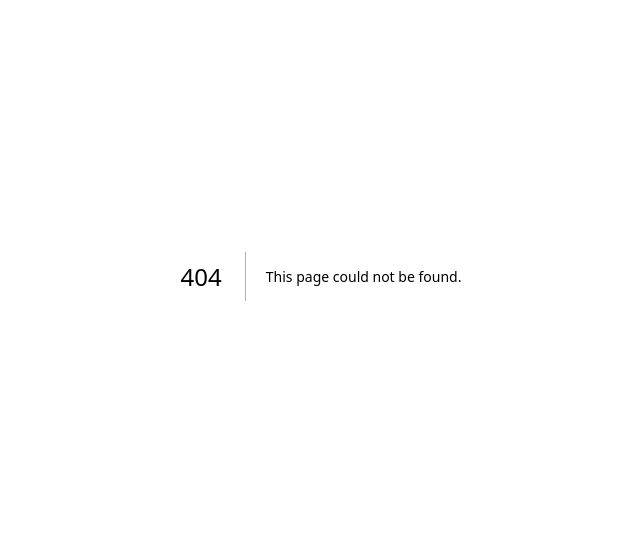
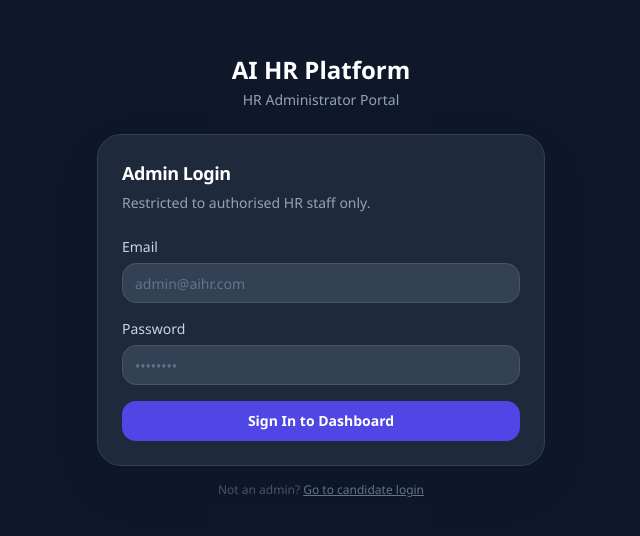
Before and after one commit to irfanmia/ai-hr-platform, a Next.js app in the folder frontend/: page /admin-login in a window 1280 px wide. Before the commit this address had no page. Shown: the part 124-660 px from the top of the page, without its empty margins (319-959 px from the left). Built offline with nearby package versions, Linux system fonts and the light colour scheme; no server answers.

Commit message:
feat: separate /admin-login page (dark theme) + clean candidate login/signup

```diff
--- /dev/null
+++ b/frontend/app/admin-login/page.tsx
@@ -0,0 +1,101 @@
+"use client";
+
+import Link from "next/link";
+import { useRouter } from "next/navigation";
+import { useState } from "react";
+
+import { Button } from "@/components/ui/button";
+import { Card, CardContent, CardHeader, CardTitle } from "@/components/ui/card";
+import { Input } from "@/components/ui/input";
+import { Label } from "@/components/ui/label";
+import { login } from "@/lib/api";
+
+function decodeJwt(token: string) {
+  try { return JSON.parse(atob(token.split(".")[1].replace(/-/g, "+").replace(/_/g, "/"))); }
+  catch { return null; }
+}
+
+export default function AdminLoginPage() {
+  const router = useRouter();
+  const [email, setEmail] = useState("");
+  const [password, setPassword] = useState("");
+  const [error, setError] = useState("");
+  const [loading, setLoading] = useState(false);
+
+  async function handleSubmit(e: React.FormEvent) {
+    e.preventDefault();
+    setError(""); setLoading(true);
+    try {
+      const tokens = await login(email, password);
+      const payload = decodeJwt(tokens.access);
+      if (!payload?.is_staff && !payload?.is_superuser) {
+        setError("Access denied. This portal is for HR administrators only.");
+        return;
+      }
+      localStorage.setItem("hr_access_token", tokens.access);
+      localStorage.setItem("hr_refresh_token", tokens.refresh);
+      router.push("/dashboard");
+    } catch {
+      setError("Invalid credentials. Please try again.");
+    } finally {
+      setLoading(false);
+    }
+  }
+
+  return (
+    <div className="flex min-h-screen items-center justify-center bg-slate-900 px-6 py-12">
+      <div className="w-full max-w-md space-y-4">
+        <div className="text-center mb-6">
+          <h1 className="text-2xl font-bold text-white">AI HR Platform</h1>
+          <p className="text-slate-400 text-sm mt-1">HR Administrator Portal</p>
+        </div>
+
+        <Card className="rounded-3xl border-slate-700 bg-slate-800">
+          <CardHeader>
+            <CardTitle className="text-white">Admin Login</CardTitle>
+            <p className="text-sm text-slate-400">Restricted to authorised HR staff only.</p>
+          </CardHeader>
+          <CardContent>
+            <form className="space-y-4" onSubmit={handleSubmit}>
+              <div>
+                <Label className="mb-1.5 block text-slate-300">Email</Label>
+                <Input
+                  type="email"
+                  placeholder="admin@aihr.com"
+                  value={email}
+                  onChange={e => setEmail(e.target.value)}
+                  className="border-slate-600 bg-slate-700 text-white placeholder:text-slate-500"
+                  required
+                />
+              </div>
+              <div>
+                <Label className="mb-1.5 block text-slate-300">Password</Label>
+                <Input
+                  type="password"
+                  placeholder="••••••••"
+                  value={password}
+                  onChange={e => setPassword(e.target.value)}
+                  className="border-slate-600 bg-slate-700 text-white placeholder:text-slate-500"
+                  required
+                />
+              </div>
+              {error && (
+                <p className="rounded-xl bg-red-900/40 px-4 py-3 text-sm text-red-400">{error}</p>
+              )}
+              <Button className="w-full bg-indigo-600 hover:bg-indigo-500" type="submit" disabled={loading}>
+                {loading ? "Signing in..." : "Sign In to Dashboard"}
+              </Button>
+            </form>
+          </CardContent>
+        </Card>
+
+        <p className="text-center text-xs text-slate-600">
+          Not an admin?{" "}
+          <Link href="/login" className="text-slate-500 hover:text-slate-400 underline">
+            Go to candidate login
+          </Link>
+        </p>
+      </div>
+    </div>
+  );
+}
--- a/frontend/app/login/page.tsx
+++ b/frontend/app/login/page.tsx
@@ -34,7 +34,7 @@ function LoginSignupForm() {
   const router = useRouter();
   const searchParams = useSearchParams();
 
-  // "login-hr" | "login-candidate" | "signup"
+  // "login-candidate" | "signup"
   const [mode, setMode] = useState<"login-hr" | "login-candidate" | "signup">("login-candidate");
 
   const [name, setName] = useState("");
@@ -106,13 +106,13 @@ function LoginSignupForm() {
       <div className="flex min-h-[calc(100vh-65px)] items-center justify-center px-6 py-12">
         <div className="w-full max-w-md space-y-4">
 
-          {/* Tab switcher */}
+          {/* Tab switcher — candidates only */}
           <div className="flex rounded-2xl border border-slate-200 bg-white p-1 shadow-sm">
             <button
               onClick={() => { setMode("login-candidate"); setError(""); }}
               className={`flex-1 rounded-xl py-2 text-sm font-medium transition-colors ${mode === "login-candidate" ? "bg-indigo-600 text-white shadow" : "text-slate-600 hover:text-slate-900"}`}
             >
-              Candidate Login
+              Sign In
             </button>
             <button
               onClick={() => { setMode("signup"); setError(""); }}
@@ -120,25 +120,15 @@ function LoginSignupForm() {
             >
               Sign Up
             </button>
-            <button
-              onClick={() => { setMode("login-hr"); setError(""); }}
-              className={`flex-1 rounded-xl py-2 text-sm font-medium transition-colors ${mode === "login-hr" ? "bg-slate-800 text-white shadow" : "text-slate-600 hover:text-slate-900"}`}
-            >
-              HR Admin
-            </button>
           </div>
 
           <Card className="rounded-3xl shadow-sm">
             <CardHeader>
               <CardTitle>
-                {mode === "signup" ? "Create your account" :
-                 mode === "login-candidate" ? "Welcome back" :
-                 "HR Admin Login"}
+                {mode === "signup" ? "Create your account" : "Welcome back"}
               </CardTitle>
               <p className="text-sm text-slate-500">
-                {mode === "signup" ? "Sign up to apply for jobs and track your applications." :
-                 mode === "login-candidate" ? "Sign in to view your applications and profile." :
-                 "Restricted to authorised HR staff only."}
+                {mode === "signup" ? "Sign up to apply for jobs and track your applications." : "Sign in to view your applications and profile."}
               </p>
             </CardHeader>
             <CardContent>
@@ -168,11 +158,8 @@ function LoginSignupForm() {
                   <p className="rounded-xl bg-red-50 px-4 py-3 text-sm text-red-600">{error}</p>
                 )}
 
-                <Button className={`w-full ${mode === "login-hr" ? "bg-slate-800 hover:bg-slate-700" : ""}`} type="submit" disabled={loading}>
-                  {loading ? "Please wait..." :
-                   mode === "signup" ? "Create Account" :
-                   mode === "login-candidate" ? "Sign In" :
-                   "HR Admin Login"}
+                <Button className="w-full" type="submit" disabled={loading}>
+                  {loading ? "Please wait..." : mode === "signup" ? "Create Account" : "Sign In"}
                 </Button>
               </form>
 
@@ -188,22 +175,21 @@ function LoginSignupForm() {
                     <button className="font-medium text-indigo-600 hover:underline" onClick={() => { setMode("login-candidate"); setError(""); }}>Sign in</button>
                   </>
                 )}
-                {mode === "login-hr" && (
-                  <>Looking to apply?{" "}
-                    <Link href="/jobs" className="font-medium text-indigo-600 hover:underline">Browse jobs →</Link>
-                  </>
-                )}
+
               </div>
             </CardContent>
           </Card>
 
-          {/* Browse jobs CTA for candidates */}
-          {mode !== "login-hr" && (
-            <p className="text-center text-sm text-slate-500">
-              Looking for a job?{" "}
-              <Link href="/jobs" className="font-medium text-indigo-600 hover:underline">Browse open roles →</Link>
-            </p>
-          )}
+          {/* Browse jobs CTA */}
+          <p className="text-center text-sm text-slate-500">
+            Looking for a job?{" "}
+            <Link href="/jobs" className="font-medium text-indigo-600 hover:underline">Browse open roles →</Link>
+          </p>
+
+          {/* Discrete HR admin link */}
+          <p className="text-center text-xs text-slate-300 hover:text-slate-400 transition-colors">
+            <Link href="/admin-login">Admin access</Link>
+          </p>
         </div>
       </div>
     </div>
--- a/frontend/components/dashboard-sidebar.tsx
+++ b/frontend/components/dashboard-sidebar.tsx
@@ -20,7 +20,7 @@ export function DashboardSidebar() {
   function handleLogout() {
     localStorage.removeItem("hr_access_token");
     localStorage.removeItem("hr_refresh_token");
-    router.push("/login");
+    router.push("/admin-login");
   }
 
   return (
```
